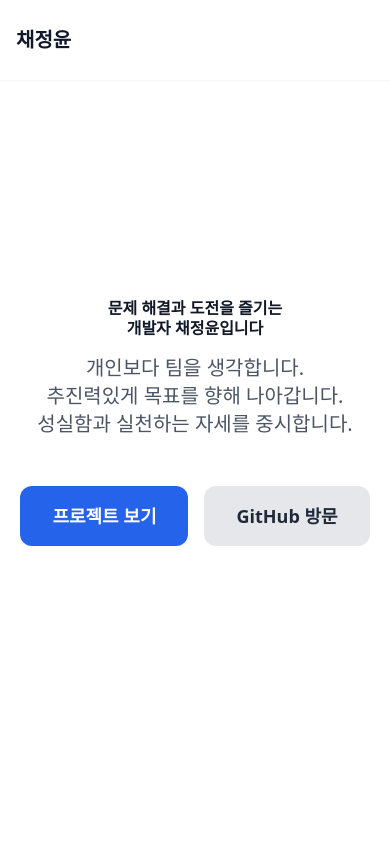
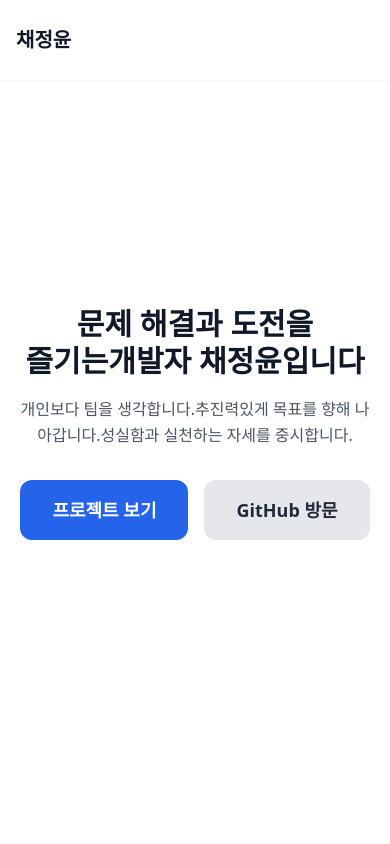
Before and after one commit to chae909/my-portfolio, a React (Vite) app: page / in a window 390 px wide. Shown: the top 844 px of the page. Built offline with nearby package versions, Linux system fonts and the light colour scheme; a web font is replaced by a local one.

Commit message:
resize hero font

```diff
--- a/src/App.jsx
+++ b/src/App.jsx
@@ -50,16 +50,14 @@ const Header = () => {
 // Hero.jsx: 웹사이트의 가장 첫 화면
 const Hero = () => {
     return (
-        <section id="hero" className="min-h-screen flex items-center bg-white">
-            <div className="container mx-auto px-4 text-center">
-                <h1 className="text-4.5xl md:text-7xl font-black text-gray-900 leading-tight mb-4">
-                    문제 해결과 도전을 즐기는<br/>개발자 채정윤입니다
+        <section id="hero" className="min-h-screen flex items-center bg-white py-16 md:py-0">
+            <div className="container mx-auto px-4 text-center flex flex-col justify-center w-full">
+                <h1 className="text-3xl xs:text-4xl sm:text-5xl md:text-7xl font-black text-gray-900 leading-tight mb-4 break-keep">
+                    문제 해결과 도전을 즐기는<br className="hidden xs:inline"/>개발자 채정윤입니다
                 </h1>
-                <p className="text-xl md:text-1xl text-gray-600 mb-12 max-w-3xl mx-auto">
-                    개인보다 팀을 생각합니다.
-                    <br/>
-                    추진력있게 목표를 향해 나아갑니다.
-                    <br/>
+                <p className="text-base xs:text-lg sm:text-xl md:text-1xl text-gray-600 mb-8 sm:mb-12 max-w-3xl mx-auto leading-relaxed">
+                    개인보다 팀을 생각합니다.<br className="hidden xs:inline"/>
+                    추진력있게 목표를 향해 나아갑니다.<br className="hidden xs:inline"/>
                     성실함과 실천하는 자세를 중시합니다.
                 </p>
                 <div className="space-x-4">
```
